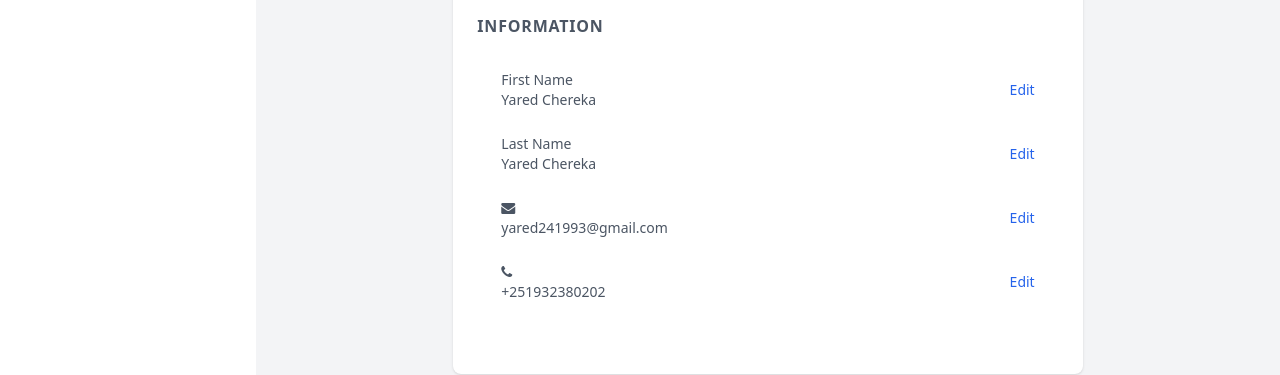
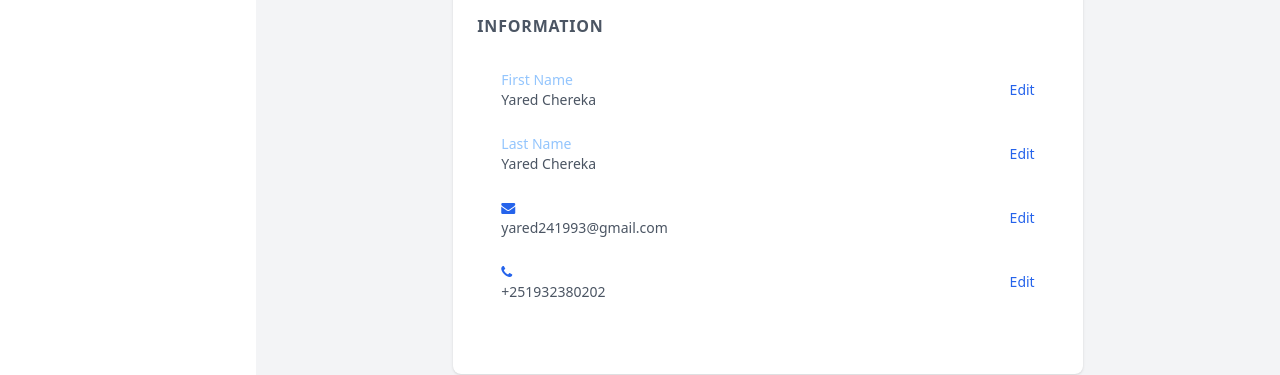
Before and after one commit to yadamoon/Admin-Panel, a React (Vite) app in the folder Dashboard/: page /User in a window 1280 px wide. Shown: the part 389-764 px from the top of the page. Built offline with nearby package versions, Linux system fonts and the light colour scheme.

Commit message:
updated text color

```diff
--- a/Dashboard/src/pages/Profiles.jsx
+++ b/Dashboard/src/pages/Profiles.jsx
@@ -46,7 +46,7 @@ const Profiles = () => {
 
             <div className="flex flex-row items-center justify-between mb-6">
                 <div className="flex flex-col items-start">
-                    <span className="text-sm font-medium text-gray-600">First Name</span>
+                    <span className="text-sm font-medium text-blue-300">First Name</span>
                     <span className="text-sm font-medium text-gray-600">{userList.name}</span>
                 </div>
                 <div className="flex flex-col items-start">
@@ -57,7 +57,7 @@ const Profiles = () => {
             </div>
             <div className="flex flex-row items-center justify-between mb-6">
                 <div className="flex flex-col items-start">
-                    <span className="text-sm font-medium text-gray-600">Last Name</span>
+                    <span className="text-sm font-medium text-blue-300">Last Name</span>
                     <span className="text-sm font-medium text-gray-600">{userList.name}</span>
                 </div>
                 <div className="flex flex-col items-start">
@@ -68,7 +68,7 @@ const Profiles = () => {
             </div>
             <div className="flex flex-row items-center justify-between mb-6">
                 <div className="flex flex-col items-start">
-                    <span className="text-sm font-medium text-gray-600">
+                    <span className="text-sm font-medium text-blue-600">
                     <i className="fa fa-envelope" aria-hidden="true"></i>
                     </span>
                     <span className="text-sm font-medium text-gray-600">{userList.email}</span>
@@ -81,7 +81,7 @@ const Profiles = () => {
             </div>
             <div className="flex flex-row items-center justify-between mb-6">
                 <div className="flex flex-col items-start">
-                    <span className="text-sm font-medium text-gray-600">
+                    <span className="text-sm font-medium text-blue-600">
                     <i className="fa fa-phone" aria-hidden="true"></i>{" "}
                     </span>
                     <span className="text-sm font-medium text-gray-600">{userList.telephone}</span>
```
